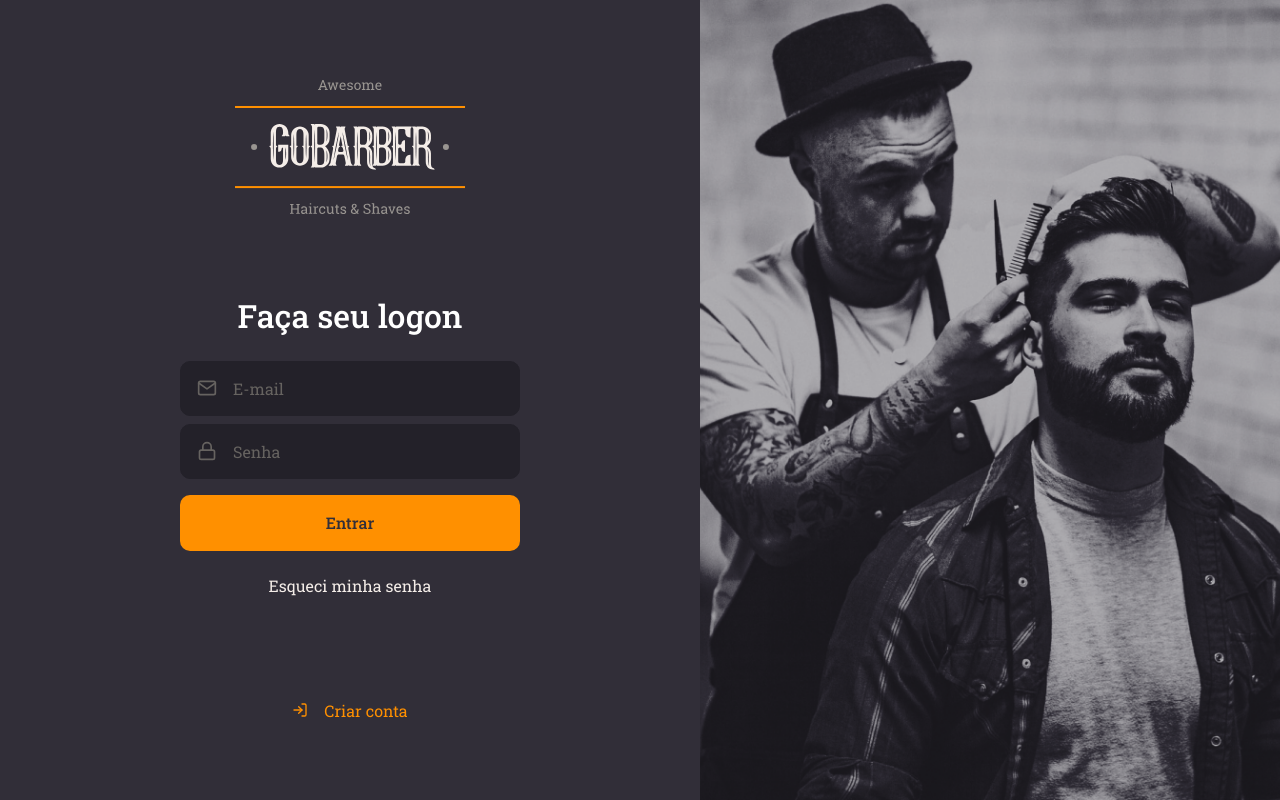
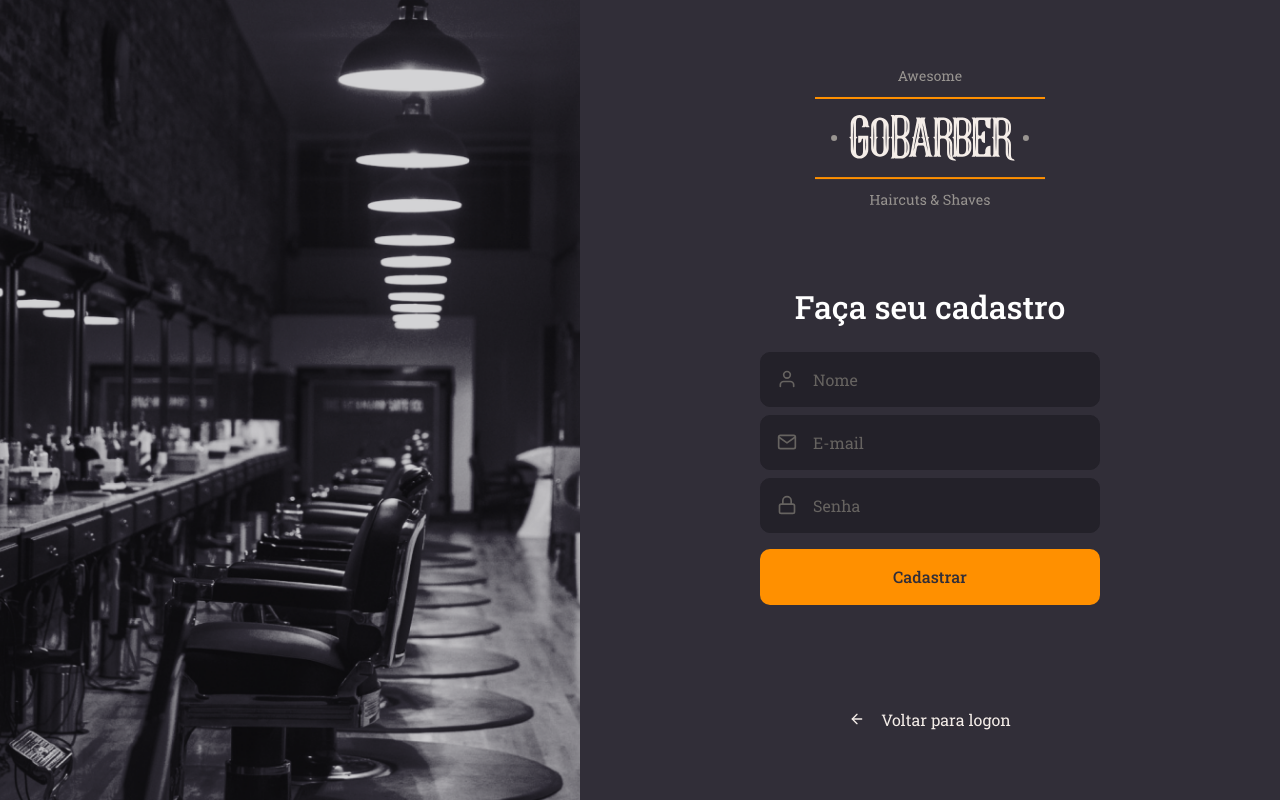
Before and after one commit to amandavianna/gobarber-web, a React (Create React App) app: page /signup in a window 1280 px wide. Built offline with nearby package versions, Linux system fonts and the light colour scheme.

Commit message:
Registration page

```diff
--- a/src/App.tsx
+++ b/src/App.tsx
@@ -1,10 +1,10 @@
 import React from 'react'
 import GlobalStyle from './styles/global'
-import Signin from './pages/Signin'
+import SignUp from './pages/SignUp'
 
 const App: React.FC = () => (
   <>
-    <Signin />
+    <SignUp />
     <GlobalStyle />
   </>
 )
--- /dev/null
+++ b/src/pages/SignUp/index.tsx
@@ -0,0 +1,38 @@
+import React from 'react'
+import { FiArrowLeft, FiMail, FiLock, FiUser } from 'react-icons/fi'
+
+import logoImg from '../../assets/logo.svg'
+
+import Input from '../../components/Input'
+import Button from '../../components/Button'
+
+import { Container, Content, Background } from './styles'
+
+const SignUp: React.FC = () => (
+  <Container>
+    <Background />
+    <Content>
+      <img src={logoImg} alt="GoBarber" />
+
+      <form>
+        <h1>Faça seu cadastro</h1>
+        <Input name="name" icon={FiUser} placeholder="Nome" />
+        <Input name="email" icon={FiMail} type="email" placeholder="E-mail" />
+        <Input
+          name="password"
+          icon={FiLock}
+          type="password"
+          placeholder="Senha"
+        />
+        <Button type="submit">Cadastrar</Button>
+      </form>
+
+      <a href="/login">
+        <FiArrowLeft />
+        Voltar para logon
+      </a>
+    </Content>
+  </Container>
+)
+
+export default SignUp
--- /dev/null
+++ b/src/pages/SignUp/styles.ts
@@ -0,0 +1,66 @@
+import styled from 'styled-components'
+import { shade } from 'polished'
+import signUpBackgroundImg from '../../assets/sign-up-background.png'
+
+export const Container = styled.div`
+  display: flex;
+  height: 100vh;
+  align-items: stretch;
+`
+
+export const Content = styled.div`
+  display: flex;
+  flex-direction: column;
+  align-items: center;
+
+  place-content: center;
+
+  width: 100%;
+  max-width: 700px;
+
+  form {
+    margin: 80px 0;
+    width: 340px;
+    text-align: center;
+
+    h1 {
+      margin: 0 0 24px;
+    }
+
+    a {
+      color: #f4ede8;
+      display: block;
+      margin-top: 24px;
+      text-decoration: none;
+      transition: color 0.2s;
+
+      &:hover {
+        color: ${shade(0.2, '#f4ede8')};
+      }
+    }
+  }
+
+  > a {
+    color: #f4ede8;
+    display: block;
+    margin-top: 24px;
+    text-decoration: none;
+    display: flex;
+    align-items: center;
+    transition: color 0.2s;
+
+    svg {
+      margin-right: 16px;
+    }
+
+    &:hover {
+      color: ${shade(0.2, '#f4ede8')};
+    }
+  }
+`
+
+export const Background = styled.div`
+  flex: 1;
+  background: url(${signUpBackgroundImg}) no-repeat center;
+  background-size: cover;
+`
```
Also changed, not shown: src/assets/sign-up-background.png (added).
